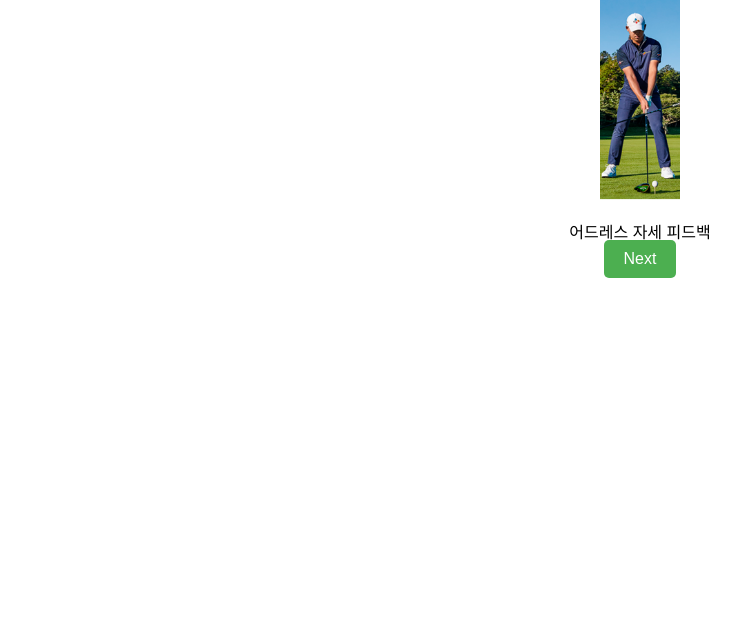
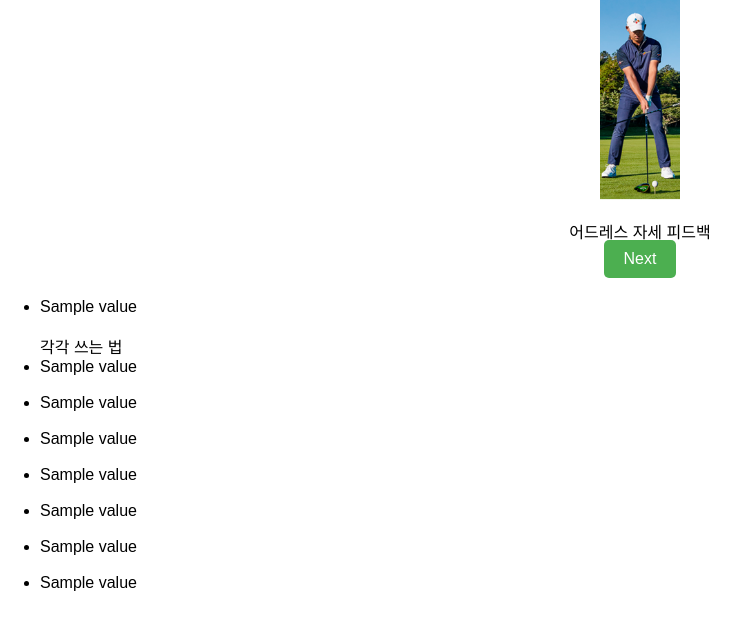
Before and after one commit to masehyun/capstone2, a Flask app: template templates/index3.html in a window 1280 px wide. Shown: the part 88-718 px from the top of the page, without its empty margins (0-748 px from the left). Run offline with Flask 3, Linux system fonts and the light colour scheme; the template is opened without the code that fills it: most values are stand-ins (such as "Sample title", 1, 10 or a date in 2020).

Commit message:
index3 피드백 넣기전

```diff
--- a/templates/index3.html
+++ b/templates/index3.html
@@ -126,6 +126,27 @@
       <button id="nextButton" onclick="showNextPosture()">Next</button>
     </div>
 
+    <ul>
+      {% for value in values %}
+      <li>{{ value }}</li>
+      <br />
+      {% endfor %} 각각 쓰는 법
+      <li>{{ values[0] }}</li>
+      <br />
+      <li>{{ values[1] }}</li>
+      <br />
+      <li>{{ values[2] }}</li>
+      <br />
+      <li>{{ values[3] }}</li>
+      <br />
+      <li>{{ values[4] }}</li>
+      <br />
+      <li>{{ values[5] }}</li>
+      <br />
+      <li>{{ values[6] }}</li>
+      <br />
+    </ul>
+
     <script>
       var currentIndex = 0;
       var postures = document.querySelectorAll(".posture");
```
